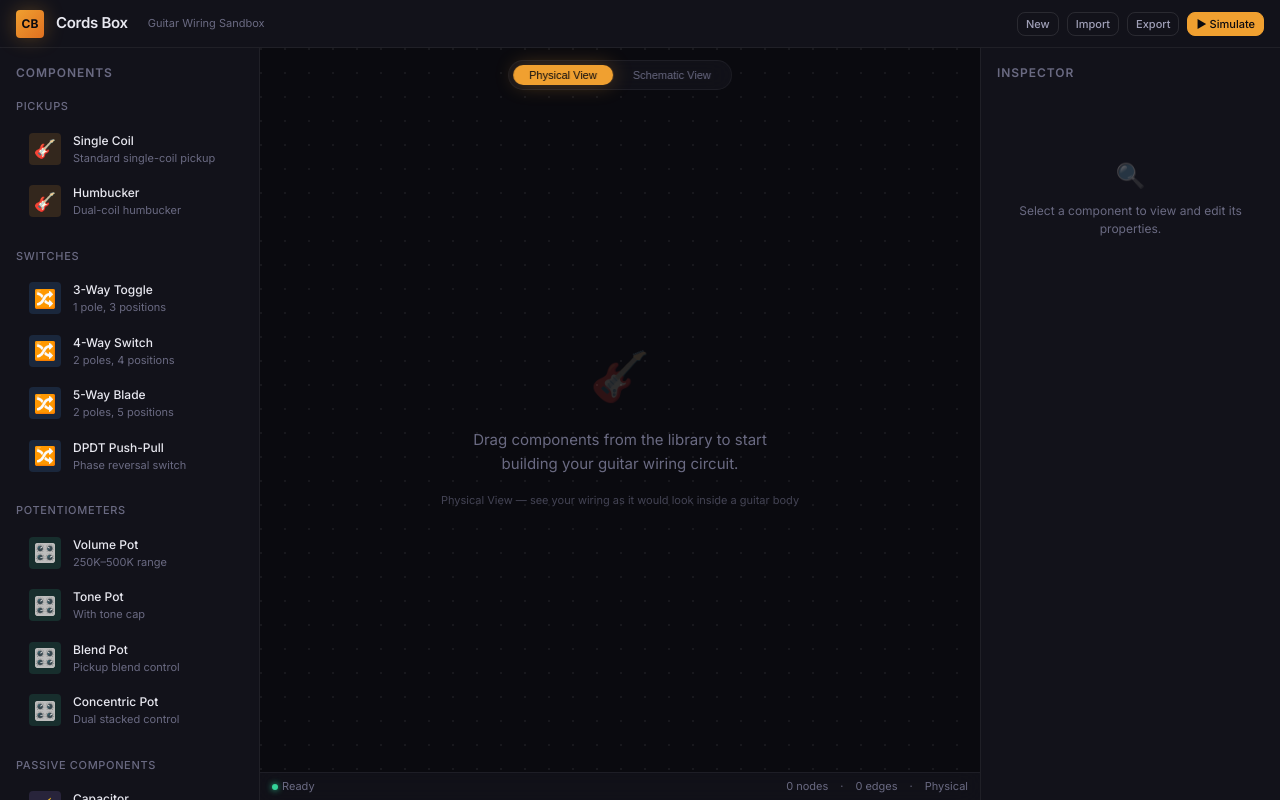
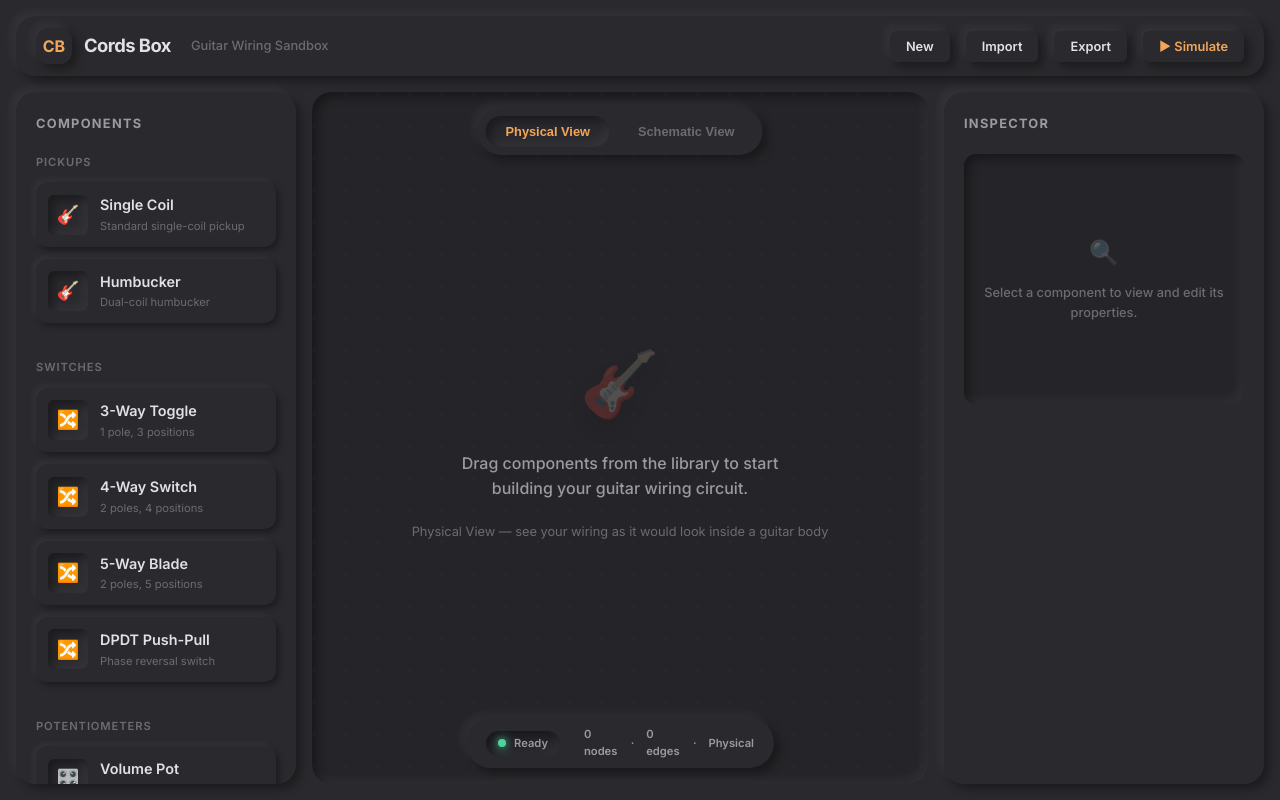
Before and after one commit to Saccharin-e/cords-box, a React (Vite) app: page / in a window 1280 px wide. Built offline with nearby package versions, Linux system fonts and the light colour scheme.

Commit message:
style(ui): adopt Neumorphism-Infused Flat Design
- Added CSS custom properties for soft inset and extruded shadows
- Redesigned panels to use neumorphic depth cues
- Updated buttons, tabs, and components to use a neumorphic flat hybrid style

```diff
--- a/src/styles/index.css
+++ b/src/styles/index.css
@@ -1,56 +1,49 @@
 /* ═══════════════════════════════════════════════════════════════════════════
    Cords Box — Design System
-   Advanced Guitar Crafting Sandbox
+   Neumorphism-Infused Flat Design
    ═══════════════════════════════════════════════════════════════════════════ */
 
 /* ─── CSS Custom Properties ────────────────────────────────────────────────── */
 
 :root {
-  /* Color Palette — Dark Mode */
-  --color-bg-primary: #0a0a0f;
-  --color-bg-secondary: #12121a;
-  --color-bg-tertiary: #1a1a26;
-  --color-bg-surface: #1e1e2e;
-  --color-bg-elevated: #252538;
-  --color-bg-hover: #2a2a40;
+  /* Color Palette — Dark Neumorphism */
+  --color-bg-base: #2a2a2e;
+  --color-bg-inset: #252529;
 
-  --color-border-subtle: rgba(255, 255, 255, 0.06);
-  --color-border-default: rgba(255, 255, 255, 0.1);
-  --color-border-strong: rgba(255, 255, 255, 0.18);
-
-  --color-text-primary: #e8e8f0;
-  --color-text-secondary: #a0a0b8;
-  --color-text-muted: #6a6a82;
-  --color-text-inverse: #0a0a0f;
+  --color-text-primary: #e0e0e5;
+  --color-text-secondary: #9a9a9f;
+  --color-text-muted: #6b6b70;
 
   /* Accent Colors */
-  --color-accent-amber: #f0a030;
-  --color-accent-amber-dim: rgba(240, 160, 48, 0.15);
-  --color-accent-blue: #4a9eff;
-  --color-accent-blue-dim: rgba(74, 158, 255, 0.15);
-  --color-accent-green: #34d399;
-  --color-accent-green-dim: rgba(52, 211, 153, 0.15);
-  --color-accent-red: #f87171;
-  --color-accent-red-dim: rgba(248, 113, 113, 0.15);
-  --color-accent-purple: #a78bfa;
-  --color-accent-purple-dim: rgba(167, 139, 250, 0.15);
+  --color-accent-amber: #f2a65a;
+  --color-accent-blue: #5ca4ea;
+  --color-accent-green: #4cd39e;
+  --color-accent-red: #f46b6b;
+  --color-accent-purple: #b38df2;
 
-  /* Signal Colors (for wires & paths) */
-  --color-signal-active: #f0a030;
-  --color-signal-inactive: #3a3a4e;
-  --color-signal-ground: #4a4a5e;
-  --color-signal-error: #f87171;
+  /* Signal Colors */
+  --color-signal-active: #f2a65a;
+  --color-signal-inactive: #404046;
+  --color-signal-ground: #505058;
+  --color-signal-error: #f46b6b;
+
+  /* Neumorphic Shadows */
+  --shadow-light: rgba(255, 255, 255, 0.05);
+  --shadow-dark: rgba(0, 0, 0, 0.35);
+
+  --neu-flat: 5px 5px 10px var(--shadow-dark), -5px -5px 10px var(--shadow-light);
+  --neu-flat-hover: 7px 7px 14px var(--shadow-dark), -7px -7px 14px var(--shadow-light);
+  --neu-inset: inset 5px 5px 10px var(--shadow-dark), inset -5px -5px 10px var(--shadow-light);
+  --neu-subtle: 3px 3px 6px var(--shadow-dark), -3px -3px 6px var(--shadow-light);
 
   /* Typography */
   --font-primary: 'Inter', -apple-system, BlinkMacSystemFont, 'Segoe UI', sans-serif;
   --font-mono: 'JetBrains Mono', 'Fira Code', monospace;
-  --font-size-xs: 0.6875rem;
-  --font-size-sm: 0.75rem;
-  --font-size-base: 0.8125rem;
-  --font-size-md: 0.9375rem;
-  --font-size-lg: 1.125rem;
-  --font-size-xl: 1.375rem;
-  --font-size-2xl: 1.75rem;
+  --font-size-xs: 0.7rem;
+  --font-size-sm: 0.8rem;
+  --font-size-base: 0.9rem;
+  --font-size-md: 1rem;
+  --font-size-lg: 1.15rem;
 
   /* Spacing */
   --space-1: 4px;
@@ -59,33 +52,21 @@
   --space-4: 16px;
   --space-5: 20px;
   --space-6: 24px;
-  --space-8: 32px;
-  --space-10: 40px;
-  --space-12: 48px;
 
   /* Radii */
-  --radius-sm: 4px;
-  --radius-md: 8px;
-  --radius-lg: 12px;
-  --radius-xl: 16px;
+  --radius-sm: 6px;
+  --radius-md: 12px;
+  --radius-lg: 20px;
   --radius-full: 9999px;
 
-  /* Shadows */
-  --shadow-sm: 0 1px 2px rgba(0, 0, 0, 0.3);
-  --shadow-md: 0 4px 12px rgba(0, 0, 0, 0.4);
-  --shadow-lg: 0 8px 24px rgba(0, 0, 0, 0.5);
-  --shadow-glow-amber: 0 0 20px rgba(240, 160, 48, 0.3);
-  --shadow-glow-blue: 0 0 20px rgba(74, 158, 255, 0.3);
-
   /* Transitions */
-  --transition-fast: 120ms ease;
-  --transition-base: 200ms ease;
-  --transition-slow: 350ms ease;
+  --transition-fast: 150ms cubic-bezier(0.4, 0, 0.2, 1);
+  --transition-base: 250ms cubic-bezier(0.4, 0, 0.2, 1);
 
   /* Layout */
-  --sidebar-width: 260px;
-  --toolbar-height: 48px;
-  --inspector-width: 300px;
+  --sidebar-width: 280px;
+  --toolbar-height: 60px;
+  --inspector-width: 320px;
 }
 
 /* ─── Reset ────────────────────────────────────────────────────────────────── */
@@ -108,7 +89,7 @@ body {
   font-family: var(--font-primary);
   font-size: var(--font-size-base);
   color: var(--color-text-primary);
-  background: var(--color-bg-primary);
+  background: var(--color-bg-base);
   line-height: 1.5;
   overflow: hidden;
   height: 100vh;
@@ -118,7 +99,6 @@ body {
 #root {
   height: 100vh;
   width: 100vw;
-  overflow: hidden;
 }
 
 /* ─── App Layout ───────────────────────────────────────────────────────────── */
@@ -132,6 +112,18 @@ body {
     "sidebar canvas inspector";
   height: 100vh;
   width: 100vw;
+  gap: var(--space-4);
+  padding: var(--space-4);
+  background: var(--color-bg-base);
+}
+
+/* Common Panel Style for Neumorphism */
+.neu-panel {
+  background: var(--color-bg-base);
+  border-radius: var(--radius-lg);
+  box-shadow: var(--neu-flat);
+  display: flex;
+  flex-direction: column;
 }
 
 /* ─── Toolbar ──────────────────────────────────────────────────────────────── */
@@ -141,10 +133,10 @@ body {
   display: flex;
   align-items: center;
   justify-content: space-between;
-  padding: 0 var(--space-4);
-  background: var(--color-bg-secondary);
-  border-bottom: 1px solid var(--color-border-subtle);
-  z-index: 100;
+  padding: 0 var(--space-5);
+  background: var(--color-bg-base);
+  border-radius: var(--radius-lg);
+  box-shadow: var(--neu-flat);
 }
 
 .toolbar__brand {
@@ -154,134 +146,115 @@ body {
 }
 
 .toolbar__logo {
-  width: 28px;
-  height: 28px;
-  border-radius: var(--radius-sm);
-  background: linear-gradient(135deg, var(--color-accent-amber), #e07020);
+  width: 36px;
+  height: 36px;
+  border-radius: var(--radius-md);
+  background: var(--color-bg-base);
+  box-shadow: var(--neu-flat);
   display: flex;
   align-items: center;
   justify-content: center;
-  font-size: var(--font-size-sm);
-  font-weight: 700;
-  color: var(--color-text-inverse);
-  box-shadow: var(--shadow-glow-amber);
+  font-size: var(--font-size-md);
+  font-weight: 800;
+  color: var(--color-accent-amber);
 }
 
 .toolbar__title {
-  font-size: var(--font-size-md);
-  font-weight: 600;
-  letter-spacing: -0.02em;
+  font-size: var(--font-size-lg);
+  font-weight: 700;
+  letter-spacing: -0.03em;
   color: var(--color-text-primary);
 }
 
 .toolbar__subtitle {
-  font-size: var(--font-size-xs);
+  font-size: var(--font-size-sm);
   color: var(--color-text-muted);
   margin-left: var(--space-2);
+  font-weight: 500;
 }
 
 .toolbar__actions {
   display: flex;
   align-items: center;
-  gap: var(--space-2);
+  gap: var(--space-4);
 }
 
 /* ─── Sidebar (Component Library) ──────────────────────────────────────────── */
 
 .sidebar {
   grid-area: sidebar;
-  background: var(--color-bg-secondary);
-  border-right: 1px solid var(--color-border-subtle);
+  padding: var(--space-5);
   overflow-y: auto;
-  padding: var(--space-4);
 }
 
 .sidebar__header {
-  display: flex;
-  align-items: center;
-  justify-content: space-between;
-  margin-bottom: var(--space-4);
+  margin-bottom: var(--space-5);
 }
 
 .sidebar__title {
   font-size: var(--font-size-sm);
-  font-weight: 600;
+  font-weight: 700;
   text-transform: uppercase;
-  letter-spacing: 0.08em;
-  color: var(--color-text-muted);
+  letter-spacing: 0.1em;
+  color: var(--color-text-secondary);
 }
 
 .component-group {
-  margin-bottom: var(--space-5);
+  margin-bottom: var(--space-6);
 }
 
 .component-group__label {
   font-size: var(--font-size-xs);
-  font-weight: 500;
+  font-weight: 600;
   color: var(--color-text-muted);
   text-transform: uppercase;
-  letter-spacing: 0.06em;
-  margin-bottom: var(--space-2);
+  letter-spacing: 0.08em;
+  margin-bottom: var(--space-3);
 }
 
 .component-card {
   display: flex;
   align-items: center;
   gap: var(--space-3);
-  padding: var(--space-2) var(--space-3);
+  padding: var(--space-3);
+  margin-bottom: var(--space-3);
+  background: var(--color-bg-base);
   border-radius: var(--radius-md);
+  box-shadow: var(--neu-subtle);
   cursor: grab;
-  transition: background var(--transition-fast), box-shadow var(--transition-fast);
+  transition: all var(--transition-fast);
   user-select: none;
-  border: 1px solid transparent;
 }
 
 .component-card:hover {
-  background: var(--color-bg-hover);
-  border-color: var(--color-border-default);
+  box-shadow: var(--neu-flat);
+  transform: translateY(-2px);
 }
 
 .component-card:active {
   cursor: grabbing;
-  background: var(--color-bg-elevated);
-  box-shadow: var(--shadow-md);
+  box-shadow: var(--neu-inset);
+  transform: translateY(0);
 }
 
 .component-card__icon {
-  width: 32px;
-  height: 32px;
+  width: 40px;
+  height: 40px;
   border-radius: var(--radius-sm);
   display: flex;
   align-items: center;
   justify-content: center;
   font-size: var(--font-size-lg);
   flex-shrink: 0;
+  background: var(--color-bg-base);
+  box-shadow: var(--neu-inset);
 }
 
-.component-card__icon--pickup {
-  background: var(--color-accent-amber-dim);
-  color: var(--color-accent-amber);
-}
-
-.component-card__icon--switch {
-  background: var(--color-accent-blue-dim);
-  color: var(--color-accent-blue);
-}
-
-.component-card__icon--pot {
-  background: var(--color-accent-green-dim);
-  color: var(--color-accent-green);
-}
-
-.component-card__icon--passive {
-  background: var(--color-accent-purple-dim);
-  color: var(--color-accent-purple);
-}
-
-.component-card__icon--output {
-  background: var(--color-accent-red-dim);
-  color: var(--color-accent-red);
-}
+.component-card__icon--pickup { color: var(--color-accent-amber); }
+.component-card__icon--switch { color: var(--color-accent-blue); }
+.component-card__icon--pot { color: var(--color-accent-green); }
+.component-card__icon--passive { color: var(--color-accent-purple); }
+.component-card__icon--output { color: var(--color-accent-red); }
 
 .component-card__info {
   display: flex;
@@ -290,8 +263,8 @@ body {
 }
 
 .component-card__name {
-  font-size: var(--font-size-sm);
-  font-weight: 500;
+  font-size: var(--font-size-base);
+  font-weight: 600;
   color: var(--color-text-primary);
 }
 
@@ -301,6 +274,7 @@ body {
   white-space: nowrap;
   overflow: hidden;
   text-overflow: ellipsis;
+  margin-top: 2px;
 }
 
 /* ─── Canvas Area ──────────────────────────────────────────────────────────── */
@@ -309,43 +283,44 @@ body {
   grid-area: canvas;
   position: relative;
   overflow: hidden;
-  background: var(--color-bg-primary);
+  /* Deep inset neumorphic look for the main canvas */
+  background: var(--color-bg-inset);
+  border-radius: var(--radius-lg);
+  box-shadow: var(--neu-inset);
 }
 
 .canvas-area__bg {
   position: absolute;
   inset: 0;
-  background-image:
-    radial-gradient(circle at 1px 1px, var(--color-border-subtle) 1px, transparent 0);
-  background-size: 24px 24px;
+  background-image: radial-gradient(circle at 2px 2px, rgba(255, 255, 255, 0.03) 1px, transparent 0);
+  background-size: 32px 32px;
   pointer-events: none;
 }
 
 .canvas-area__tabs {
   position: absolute;
-  top: var(--space-3);
+  top: var(--space-4);
   left: 50%;
   transform: translateX(-50%);
   display: flex;
-  gap: var(--space-1);
-  padding: var(--space-1);
-  background: rgba(18, 18, 26, 0.9);
-  backdrop-filter: blur(12px);
+  gap: var(--space-2);
+  padding: var(--space-2);
+  background: var(--color-bg-base);
   border-radius: var(--radius-full);
-  border: 1px solid var(--color-border-subtle);
+  box-shadow: var(--neu-flat);
   z-index: 10;
 }
 
 .canvas-tab {
-  padding: var(--space-1) var(--space-4);
+  padding: var(--space-2) var(--space-5);
   border-radius: var(--radius-full);
-  font-size: var(--font-size-xs);
-  font-weight: 500;
+  font-size: var(--font-size-sm);
+  font-weight: 600;
   color: var(--color-text-muted);
   cursor: pointer;
   transition: all var(--transition-fast);
   border: none;
-  background: none;
+  background: transparent;
 }
 
 .canvas-tab:hover {
@@ -353,9 +328,9 @@ body {
 }
 
 .canvas-tab--active {
-  background: var(--color-accent-amber);
-  color: var(--color-text-inverse);
-  box-shadow: var(--shadow-glow-amber);
+  background: var(--color-bg-base);
+  color: var(--color-accent-amber);
+  box-shadow: var(--neu-inset);
 }
 
 .canvas-empty {
@@ -365,67 +340,48 @@ body {
   flex-direction: column;
   align-items: center;
   justify-content: center;
-  gap: var(--space-4);
+  gap: var(--space-5);
   pointer-events: none;
 }
 
 .canvas-empty__icon {
-  font-size: 3rem;
-  opacity: 0.15;
+  font-size: 4rem;
+  opacity: 0.2;
+  filter: drop-shadow(0px 10px 10px rgba(0,0,0,0.5));
 }
 
 .canvas-empty__text {
   font-size: var(--font-size-md);
-  color: var(--color-text-muted);
+  color: var(--color-text-secondary);
   text-align: center;
-  max-width: 320px;
+  max-width: 360px;
   line-height: 1.6;
+  font-weight: 500;
 }
 
 .canvas-empty__hint {
-  font-size: var(--font-size-xs);
+  font-size: var(--font-size-sm);
   color: var(--color-text-muted);
-  opacity: 0.6;
 }
 
 /* ─── Inspector Panel ──────────────────────────────────────────────────────── */
 
 .inspector {
   grid-area: inspector;
-  background: var(--color-bg-secondary);
-  border-left: 1px solid var(--color-border-subtle);
+  padding: var(--space-5);
   overflow-y: auto;
-  padding: var(--space-4);
 }
 
 .inspector__header {
-  display: flex;
-  align-items: center;
-  justify-content: space-between;
-  margin-bottom: var(--space-4);
+  margin-bottom: var(--space-5);
 }
 
 .inspector__title {
   font-size: var(--font-size-sm);
-  font-weight: 600;
+  font-weight: 700;
   text-transform: uppercase;
-  letter-spacing: 0.08em;
-  color: var(--color-text-muted);
-}
-
-.inspector__section {
-  margin-bottom: var(--space-5);
-}
-
-.inspector__section-title {
-  font-size: var(--font-size-xs);
-  font-weight: 500;
-  color: var(--color-text-muted);
-  text-transform: uppercase;
-  letter-spacing: 0.06em;
-  margin-bottom: var(--space-3);
-  padding-bottom: var(--space-2);
-  border-bottom: 1px solid var(--color-border-subtle);
+  letter-spacing: 0.1em;
+  color: var(--color-text-secondary);
 }
 
 .inspector-empty {
@@ -433,14 +389,19 @@ body {
   flex-direction: column;
   align-items: center;
   justify-content: center;
-  height: 200px;
-  color: var(--color-text-muted);
+  height: 250px;
+  background: var(--color-bg-inset);
+  border-radius: var(--radius-md);
+  box-shadow: var(--neu-inset);
+  padding: var(--space-4);
   text-align: center;
 }
 
 .inspector-empty__text {
   font-size: var(--font-size-sm);
-  margin-top: var(--space-2);
+  color: var(--color-text-muted);
+  margin-top: var(--space-3);
+  font-weight: 500;
 }
 
 /* ─── Buttons ──────────────────────────────────────────────────────────────── */
@@ -450,103 +411,59 @@ body {
   align-items: center;
   justify-content: center;
   gap: var(--space-2);
-  padding: var(--space-2) var(--space-3);
+  padding: var(--space-3) var(--space-4);
   border-radius: var(--radius-md);
   font-family: var(--font-primary);
-  font-size: var(--font-size-sm);
-  font-weight: 500;
+  font-size: var(--font-size-base);
+  font-weight: 600;
   cursor: pointer;
   transition: all var(--transition-fast);
-  border: 1px solid transparent;
-  text-decoration: none;
+  border: none;
+  background: var(--color-bg-base);
+  color: var(--color-text-primary);
+  box-shadow: var(--neu-flat);
   white-space: nowrap;
 }
 
-.btn--primary {
-  background: var(--color-accent-amber);
-  color: var(--color-text-inverse);
-  border-color: var(--color-accent-amber);
+.btn:hover {
+  box-shadow: var(--neu-flat-hover);
+  transform: translateY(-1px);
 }
 
-.btn--primary:hover {
-  filter: brightness(1.1);
-  box-shadow: var(--shadow-glow-amber);
+.btn:active {
+  box-shadow: var(--neu-inset);
+  transform: translateY(0);
 }
 
-.btn--ghost {
-  background: transparent;
-  color: var(--color-text-secondary);
-  border-color: var(--color-border-default);
-}
-
-.btn--ghost:hover {
-  background: var(--color-bg-hover);
-  color: var(--color-text-primary);
+.btn--primary {
+  color: var(--color-accent-amber);
 }
 
 .btn--sm {
-  padding: var(--space-1) var(--space-2);
-  font-size: var(--font-size-xs);
+  padding: var(--space-2) var(--space-4);
+  font-size: var(--font-size-sm);
+  border-radius: var(--radius-sm);
 }
 
-/* ─── Diagnostics Panel ────────────────────────────────────────────────────── */
-
-.diagnostics {
-  padding: var(--space-3);
-}
-
-.diagnostic-item {
-  display: flex;
-  align-items: flex-start;
-  gap: var(--space-2);
-  padding: var(--space-2) var(--space-3);
-  border-radius: var(--radius-md);
-  margin-bottom: var(--space-2);
-  font-size: var(--font-size-sm);
-}
-
-.diagnostic-item--error {
-  background: var(--color-accent-red-dim);
-  color: var(--color-accent-red);
-}
-
-.diagnostic-item--warning {
-  background: var(--color-accent-amber-dim);
-  color: var(--color-accent-amber);
-}
-
-.diagnostic-item--info {
-  background: var(--color-accent-blue-dim);
-  color: var(--color-accent-blue);
-}
-
-.diagnostic-item__icon {
-  flex-shrink: 0;
-  margin-top: 2px;
-}
-
-.diagnostic-item__message {
-  line-height: 1.4;
-}
-
-/* ─── Status Bar (bottom of canvas) ────────────────────────────────────────── */
+/* ─── Status Bar ───────────────────────────────────────────────────────────── */
 
 .status-bar {
   position: absolute;
-  bottom: 0;
-  left: 0;
-  right: 0;
-  height: 28px;
+  bottom: var(--space-4);
+  left: 50%;
+  transform: translateX(-50%);
   display: flex;
   align-items: center;
   justify-content: space-between;
-  padding: 0 var(--space-3);
-  background: rgba(18, 18, 26, 0.9);
-  backdrop-filter: blur(12px);
-  border-top: 1px solid var(--color-border-subtle);
+  padding: var(--space-2) var(--space-5);
+  background: var(--color-bg-base);
+  border-radius: var(--radius-full);
+  box-shadow: var(--neu-flat);
   font-size: var(--font-size-xs);
-  color: var(--color-text-muted);
+  font-weight: 600;
+  color: var(--color-text-secondary);
   z-index: 10;
+  gap: var(--space-6);
 }
 
 .status-bar__section {
@@ -558,46 +475,54 @@ body {
 .status-bar__indicator {
   display: flex;
   align-items: center;
-  gap: var(--space-1);
+  gap: var(--space-2);
+  background: var(--color-bg-inset);
+  padding: var(--space-1) var(--space-3);
+  border-radius: var(--radius-full);
+  box-shadow: var(--neu-inset);
 }
 
 .status-bar__dot {
-  width: 6px;
-  height: 6px;
+  width: 8px;
+  height: 8px;
   border-radius: var(--radius-full);
 }
 
 .status-bar__dot--ok {
   background: var(--color-accent-green);
-  box-shadow: 0 0 6px var(--color-accent-green);
+  box-shadow: 0 0 8px var(--color-accent-green);
 }
 
 .status-bar__dot--error {
   background: var(--color-accent-red);
-  box-shadow: 0 0 6px var(--color-accent-red);
+  box-shadow: 0 0 8px var(--color-accent-red);
   animation: pulse 2s ease-in-out infinite;
 }
 
 @keyframes pulse {
   0%, 100% { opacity: 1; }
-  50% { opacity: 0.4; }
+  50% { opacity: 0.5; }
 }
 
 /* ─── Scrollbar Styling ────────────────────────────────────────────────────── */
 
 ::-webkit-scrollbar {
-  width: 6px;
+  width: 8px;
 }
 
 ::-webkit-scrollbar-track {
-  background: transparent;
+  background: var(--color-bg-inset);
+  border-radius: var(--radius-full);
+  box-shadow: var(--neu-inset);
+  margin: var(--space-2) 0;
 }
 
 ::-webkit-scrollbar-thumb {
-  background: var(--color-border-default);
+  background: var(--color-bg-base);
   border-radius: var(--radius-full);
+  box-shadow: var(--neu-flat);
 }
 
 ::-webkit-scrollbar-thumb:hover {
-  background: var(--color-border-strong);
+  background: var(--color-text-muted);
 }
--- a/src/ui/inspector/ValueInspector.tsx
+++ b/src/ui/inspector/ValueInspector.tsx
@@ -1,6 +1,6 @@
 export function ValueInspector() {
   return (
-    <aside className="inspector" id="inspector-panel">
+    <aside className="inspector neu-panel" id="inspector-panel">
       <div className="inspector__header">
         <span className="inspector__title">Inspector</span>
       </div>
--- a/src/ui/library/ComponentLibrary.tsx
+++ b/src/ui/library/ComponentLibrary.tsx
@@ -36,7 +36,7 @@ export function ComponentLibrary() {
   const [_dragItem, setDragItem] = useState<string | null>(null);
 
   return (
-    <aside className="sidebar" id="component-library">
+    <aside className="sidebar neu-panel" id="component-library">
       <div className="sidebar__header">
         <span className="sidebar__title">Components</span>
       </div>
```
